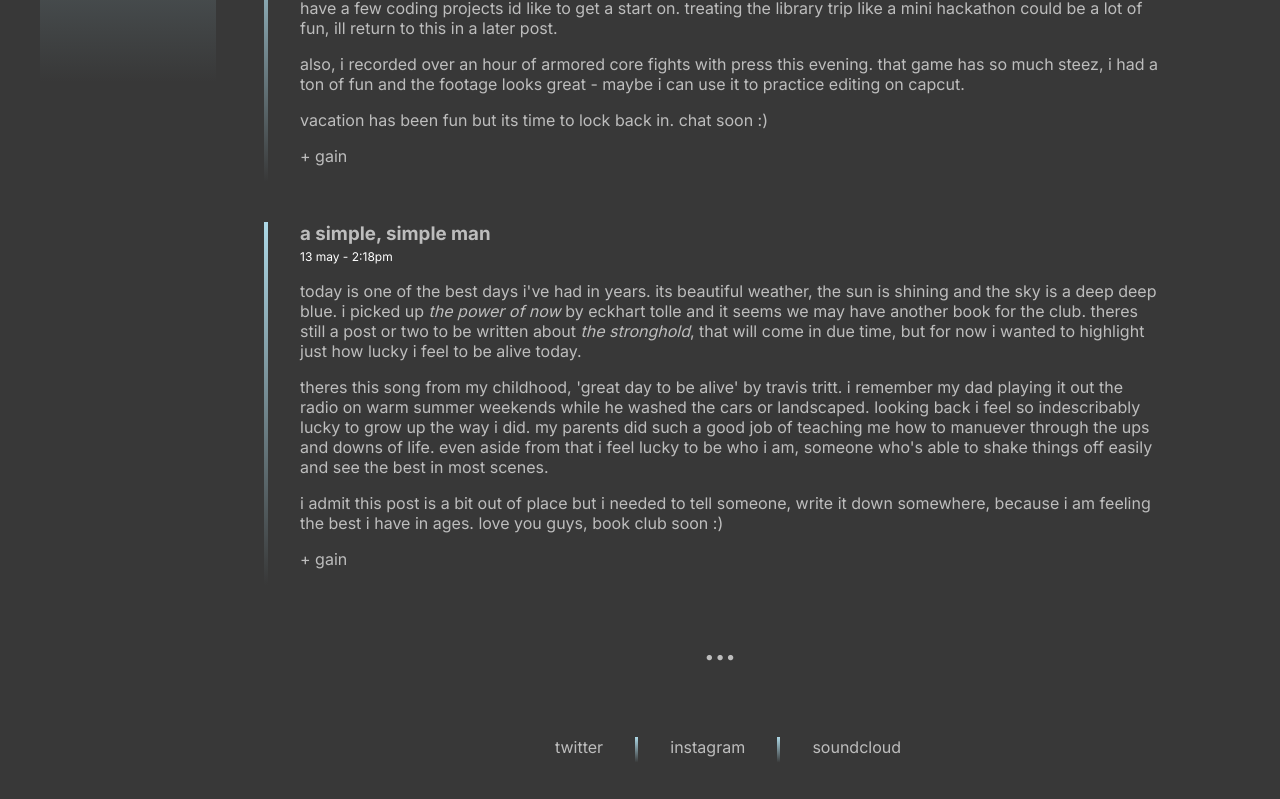
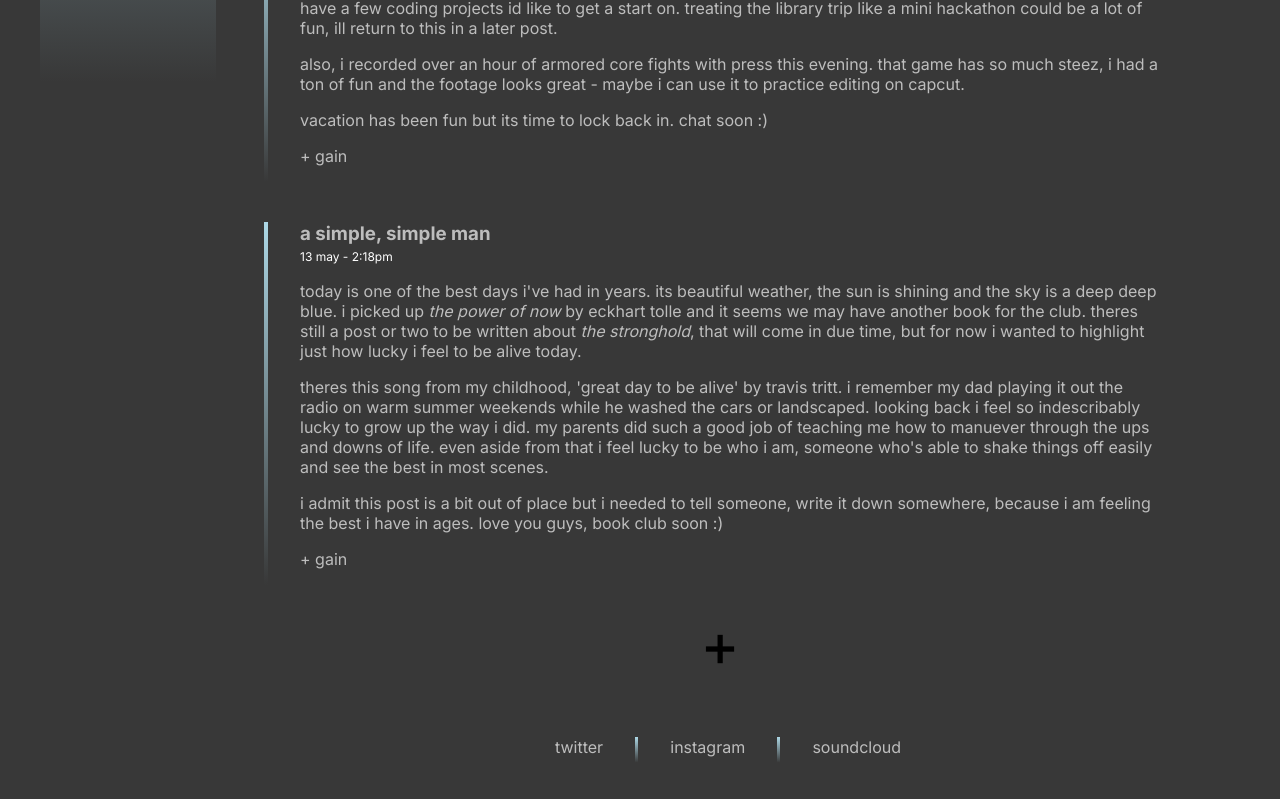
Before and after one commit to hharris56/gain.online, a Next.js app: page /home in a window 1280 px wide. Shown: the part 678-1477 px from the top of the page. Built offline with nearby package versions, Linux system fonts and the light colour scheme.

Commit message:
fixed descriptions, qol change to dropdown button

```diff
--- a/src/app/audio/barsbuttelStep/page.tsx
+++ b/src/app/audio/barsbuttelStep/page.tsx
@@ -22,7 +22,7 @@ export default function BarsbuttelStep(){
                     spotify: "https://open.spotify.com/album/1gNbnzo50mqxwiWbDvnSyv?si=DT6z217VQpaB5Z5HnsYHwQ",
                     apple: "https://music.apple.com/us/album/barsbuttel-step-single/1756583733"
                 }}
-                description="deep sounds from berlin pour out into the surrounding streets."
+                description="deep sounds from hamburg's club scene pour out into the surrounding streets."
             />
         </div>
     )
--- a/src/app/audio/page.tsx
+++ b/src/app/audio/page.tsx
@@ -45,7 +45,7 @@ export default function AudioPage(){
                             spotify: "https://open.spotify.com/album/1gNbnzo50mqxwiWbDvnSyv?si=DT6z217VQpaB5Z5HnsYHwQ",
                             apple: "https://music.apple.com/us/album/barsbuttel-step-single/1759280614"
                             }}
-                        description="deep sounds from berlin pour out into the surrounding streets."
+                        description="deep sounds from hamburg's club scene pour out into the surrounding streets."
                     />
                     <Release
                         title="copenhagen"
--- a/src/components/buttons/expandButton.tsx
+++ b/src/components/buttons/expandButton.tsx
@@ -5,21 +5,25 @@ import { useIsMobile } from "../../hooks/mobileHooks"
 export default function ExpandButton(props: {expanded?: boolean, callback: any, text?: string}){
     const isMobile = useIsMobile()
     const dotClass = isMobile? "dotdotdot-mobile" : "dotdotdot"
+    // const content = props.text ?? (
+    //     <>
+    //         <h1 className={dotClass}>.</h1>
+    //         <h1 className={dotClass} style={{animationDelay:"0.2s"}}>.</h1>
+    //         <h1 className={dotClass} style={{animationDelay:"0.4s"}}>.</h1>
+    //     </>
+    // )
     const content = props.text ?? (
-        <>
-            <h1 className={dotClass}>.</h1>
-            <h1 className={dotClass} style={{animationDelay:"0.2s"}}>.</h1>
-            <h1 className={dotClass} style={{animationDelay:"0.4s"}}>.</h1>
-        </>
+        <img src="/logos/logo black.png" style={{maxHeight: "100%"}}/>
     )
 
     if (props.expanded != null){
         return (
             <div className="expand-button" onClick={props.callback}>
                 {!props.expanded ?
-                <div style={{display:"flex", flexDirection:"row", width:"fit-content"}}>
-                    {content}
-                </div> :
+                // <div style={{display:"flex", flexDirection:"row", width:"fit-content"}}>
+                //     {content}
+                // </div> :
+                <img src="/logos/logo black.png" style={{maxHeight: "100%"}}/> :
                 <img src="/logos/logo black.png" style={{maxHeight: "100%", rotate: "45deg"}}/>
                 }
             </div>
```
